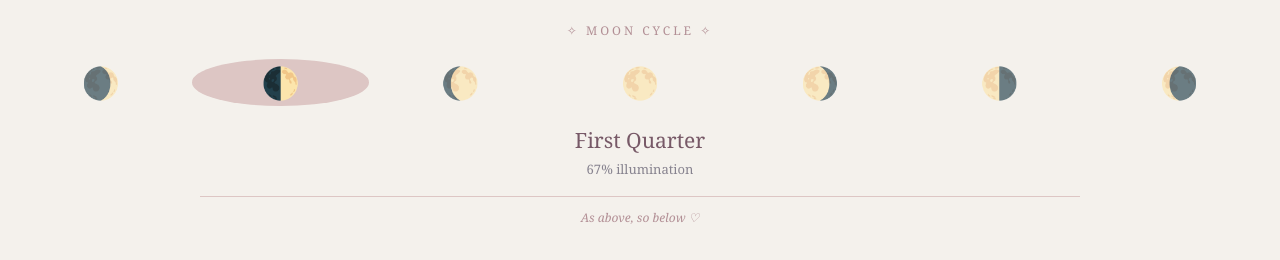
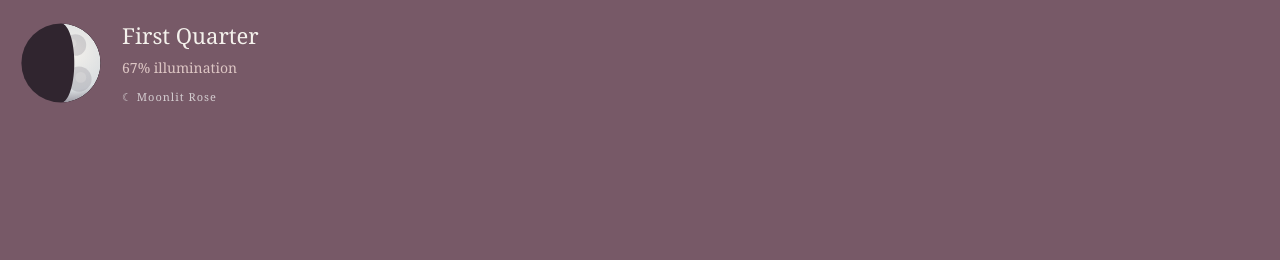
Before and after one commit to lafecoga14-sketch/moonlit-rose-widget, a plain HTML site: page moon.html in a window 1280 px wide. Drawn offline with Linux system fonts and the light colour scheme.

Commit message:
Update moon.html

```diff
--- a/moon.html
+++ b/moon.html
@@ -4,115 +4,138 @@
 <head>
 <meta charset="UTF-8">
 <meta name="viewport" content="width=device-width, initial-scale=1">
-<title>Moonlit Rose | Moon Cycle</title>
+<title>Moonlit Rose | Moon Phase</title>
+
 <style>
   * { box-sizing: border-box; }
 
   body {
     margin: 0;
-    background: #F4F1EC;
-    color: #775967;
+    background: #775967;
+    color: #F4F1EC;
     font-family: Georgia, serif;
   }
 
   .widget {
+    display: flex;
+    align-items: center;
+    gap: 16px;
+    padding: 18px 16px;
     width: 100%;
-    padding: 22px 12px;
-    text-align: center;
+    min-height: 124px;
   }
 
-  .heading {
-    color: #B28F95;
-    font-size: 12px;
-    letter-spacing: 3px;
-    margin-bottom: 20px;
+  .moon-art {
+    width: 90px;
+    height: 90px;
+    flex-shrink: 0;
   }
 
-  .moons {
-    display: flex;
-    justify-content: space-between;
-    align-items: center;
-    gap: 2px;
-  }
-
-  .moon {
+  .details {
+    min-width: 0;
     flex: 1;
-    min-width: 0;
-    font-size: clamp(19px, 5vw, 31px);
-    line-height: 1.5;
-    border-radius: 50%;
-    opacity: 0.65;
-  }
-
-  .moon.active {
-    background: #DDC6C4;
-    opacity: 1;
   }
 
   .phase {
-    margin-top: 20px;
-    font-size: 21px;
+    font-size: clamp(17px, 5vw, 22px);
+    line-height: 1.2;
+    margin-bottom: 10px;
   }
 
   .illumination {
-    margin-top: 6px;
-    color: #87838F;
-    font-size: 13px;
+    color: #DDC6C4;
+    font-size: 14px;
   }
 
-  .divider {
-    height: 1px;
-    background: #DDC6C4;
-    width: 70%;
-    margin: 18px auto 12px;
+  .signature {
+    color: #D4CDD0;
+    font-size: 11px;
+    letter-spacing: 1px;
+    margin-top: 12px;
   }
 
-  .footer {
-    font-size: 12px;
-    font-style: italic;
-    color: #B28F95;
+  @media (max-width: 260px) {
+    .widget { gap: 10px; padding: 14px 10px; }
+    .moon-art { width: 68px; height: 68px; }
+    .phase { font-size: 16px; }
+    .illumination { font-size: 12px; }
   }
 </style>
 </head>
+
 <body>
+<div class="widget">
 
-<div class="widget">
-  <div class="heading">✧ MOON CYCLE ✧</div>
+  <svg class="moon-art" viewBox="0 0 100 100"
+       role="img" aria-label="Current moon phase">
+    <defs>
+      <radialGradient id="moonSurface"
+        cx="65%" cy="35%" r="70%">
+        <stop offset="0%" stop-color="#F4F1EC"/>
+        <stop offset="70%" stop-color="#D9DDE0"/>
+        <stop offset="100%" stop-color="#87838F"/>
+      </radialGradient>
 
-  <div class="moons" id="moons">
-    <div class="moon">🌒</div>
-    <div class="moon">🌓</div>
-    <div class="moon">🌔</div>
-    <div class="moon">🌕</div>
-    <div class="moon">🌖</div>
-    <div class="moon">🌗</div>
-    <div class="moon">🌘</div>
+      <clipPath id="moonCircle">
+        <circle cx="50" cy="50" r="44"/>
+      </clipPath>
+
+      <mask id="lightMask"
+        maskUnits="userSpaceOnUse"
+        x="0" y="0" width="100" height="100">
+        <rect width="100" height="100" fill="black"/>
+        <path id="litShape" fill="white"/>
+      </mask>
+    </defs>
+
+    <!-- Dark lunar disk -->
+    <circle cx="50" cy="50" r="44" fill="#30252F"/>
+
+    <!-- Illuminated lunar surface -->
+    <g mask="url(#lightMask)" clip-path="url(#moonCircle)">
+      <circle cx="50" cy="50" r="44"
+              fill="url(#moonSurface)"/>
+
+      <!-- Subtle lunar texture -->
+      <g fill="#87838F" opacity="0.28">
+        <circle cx="66" cy="30" r="12"/>
+        <circle cx="39" cy="40" r="7"/>
+        <circle cx="70" cy="68" r="14"/>
+        <circle cx="43" cy="70" r="10"/>
+        <circle cx="56" cy="52" r="5"/>
+        <circle cx="28" cy="60" r="6"/>
+      </g>
+
+      <g fill="#F4F1EC" opacity="0.22">
+        <circle cx="62" cy="28" r="5"/>
+        <circle cx="72" cy="66" r="6"/>
+        <circle cx="43" cy="69" r="4"/>
+      </g>
+    </g>
+  </svg>
+
+  <div class="details">
+    <div class="phase" id="phase">Moon Phase</div>
+    <div class="illumination" id="illumination">
+      Calculating illumination...
+    </div>
+    <div class="signature">☾ Moonlit Rose</div>
   </div>
 
-  <div class="phase" id="phase">Moon Phase</div>
-  <div class="illumination" id="illumination"></div>
-
-  <div class="divider"></div>
-  <div class="footer">As above, so below ♡</div>
 </div>
 
 <script>
-  // Approximate lunar cycle calculation.
+  // Approximate lunar cycle.
   const SYNODIC_MONTH = 29.530588853;
-
-  // Known new moon reference (UTC).
-  const REFERENCE =
-    Date.UTC(2000, 0, 6, 18, 14);
+  const REFERENCE = Date.UTC(2000, 0, 6, 18, 14);
 
   function updateMoon() {
-    const now = Date.now();
-
     const elapsedDays =
-      (now - REFERENCE) / 86400000;
+      (Date.now() - REFERENCE) / 86400000;
 
     const age =
       ((elapsedDays % SYNODIC_MONTH) +
-       SYNODIC_MONTH) % SYNODIC_MONTH;
+        SYNODIC_MONTH) % SYNODIC_MONTH;
 
     const fraction = age / SYNODIC_MONTH;
 
@@ -130,7 +153,8 @@
       "Waning Crescent"
     ];
 
-    let index = Math.floor(fraction * 8 + 0.5) % 8;
+    const index =
+      Math.floor(fraction * 8 + 0.5) % 8;
 
     document.getElementById("phase").textContent =
       names[index];
@@ -139,23 +163,60 @@
       Math.round(illumination * 100) +
       "% illumination";
 
-    // Seven illustrated phases:
-    // New Moon has no separate icon in this strip.
-    const moonIndex = index - 1;
+    // Draw the illuminated portion of the moon.
+    const radius = 44;
+    const cx = 50;
+    const cy = 50;
 
-    document.querySelectorAll(".moon").forEach(
-      (moon, i) => {
-        moon.classList.toggle(
-          "active",
-          i === moonIndex
-        );
-      }
-    );
+    const waxing = fraction < 0.5;
+
+    // Terminator position determines the crescent
+    // or gibbous shape.
+    const terminator =
+      Math.cos(2 * Math.PI * fraction);
+
+    const points = [];
+
+    // Right edge for waxing, left edge for waning.
+    for (let i = 0; i <= 100; i++) {
+      const angle =
+        -Math.PI / 2 + Math.PI * i / 100;
+
+      const x = cx +
+        (waxing ? 1 : -1) *
+        radius * Math.cos(angle);
+
+      const y = cy + radius * Math.sin(angle);
+
+      points.push([x, y]);
+    }
+
+    // Return along the illuminated boundary.
+    for (let i = 100; i >= 0; i--) {
+      const angle =
+        -Math.PI / 2 + Math.PI * i / 100;
+
+      const x = cx +
+        (waxing ? -1 : 1) *
+        radius * terminator * Math.cos(angle);
+
+      const y = cy + radius * Math.sin(angle);
+
+      points.push([x, y]);
+    }
+
+    const path = points.map((point, i) =>
+      (i === 0 ? "M" : "L") +
+      point[0].toFixed(2) + "," +
+      point[1].toFixed(2)
+    ).join(" ") + " Z";
+
+    document.getElementById("litShape")
+      .setAttribute("d", path);
   }
 
   updateMoon();
   setInterval(updateMoon, 60 * 60 * 1000);
 </script>
-
 </body>
 </html>
```
